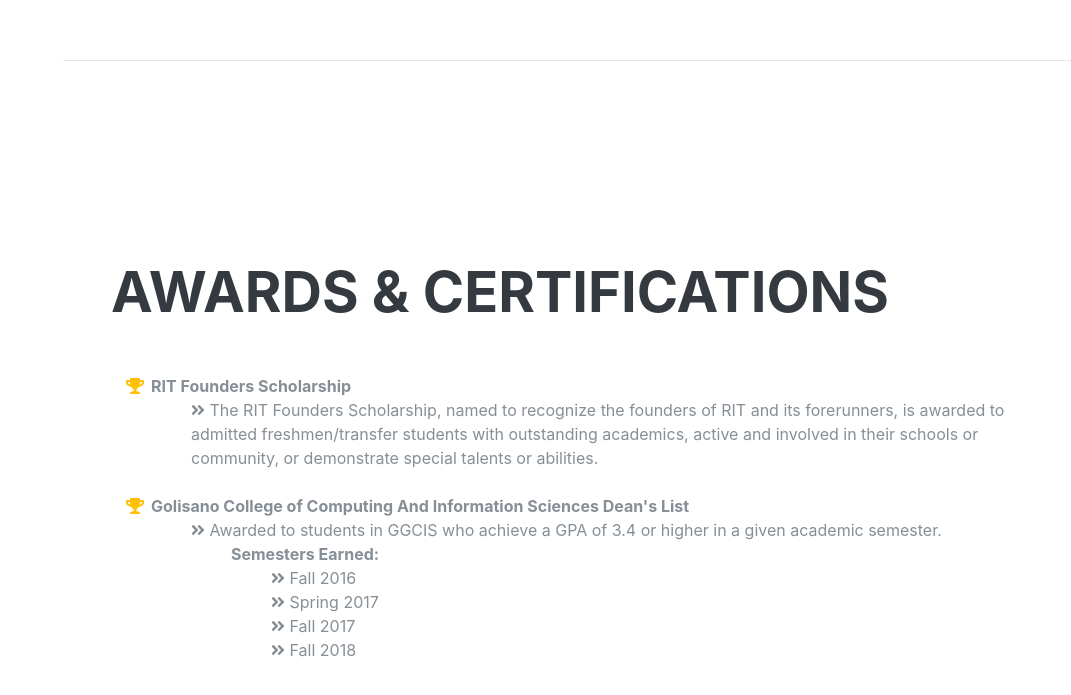
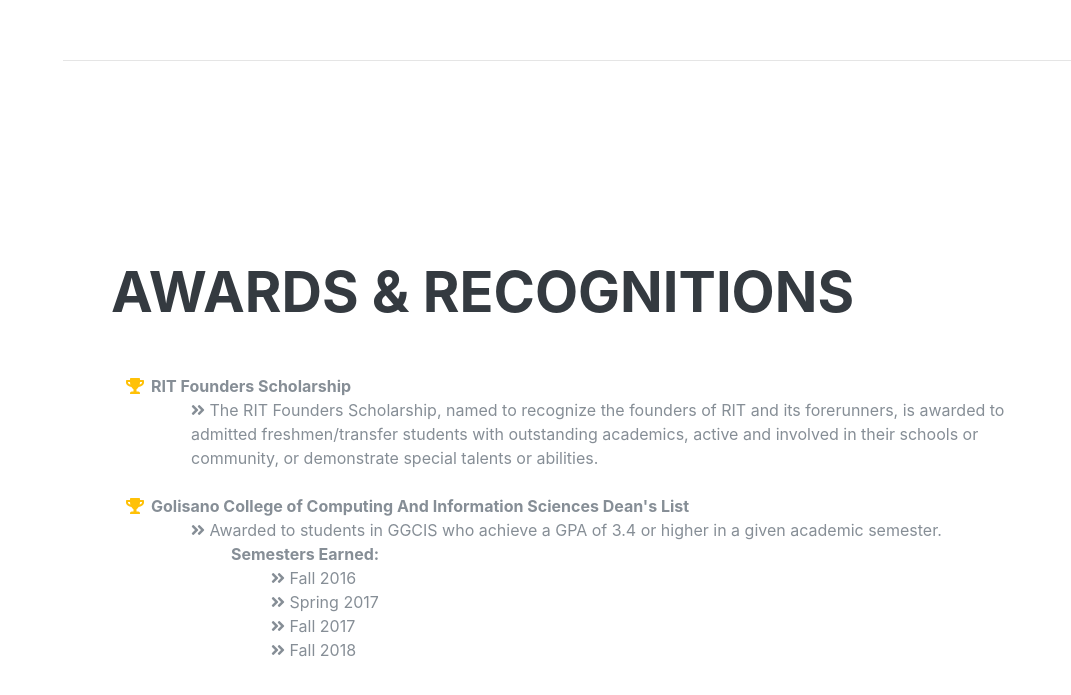
Before and after one commit to JakeBash/Personal-Resume-Site, a plain HTML site: page index.html in a window 1280 px wide. Shown: the part 4092-4787 px from the top of the page, without its empty margins (209-1280 px from the left). Drawn offline with nearby package versions, Linux system fonts and the light colour scheme; a web font is replaced by a local one.

Commit message:
Minor change

```diff
--- a/index.html
+++ b/index.html
@@ -218,7 +218,7 @@
 
     <section class="resume-section p-3 p-lg-5 d-flex align-items-center" id="awards">
       <div class="w-100">
-        <h2 class="mb-5">Awards &amp; Certifications</h2>
+        <h2 class="mb-5">Awards &amp; Recognitions</h2>
         <ul class="fa-ul mb-0">
           <li>
             <i class="fa-li fa fa-trophy text-warning"></i>
```
